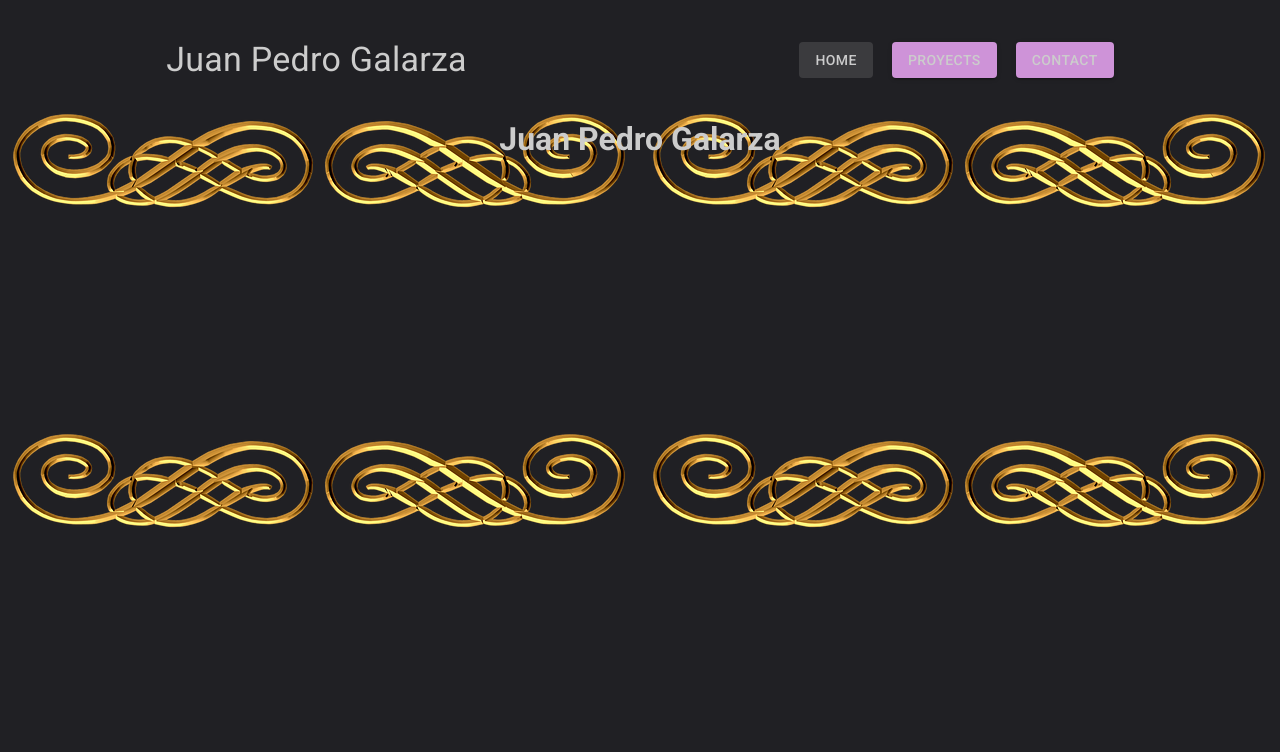
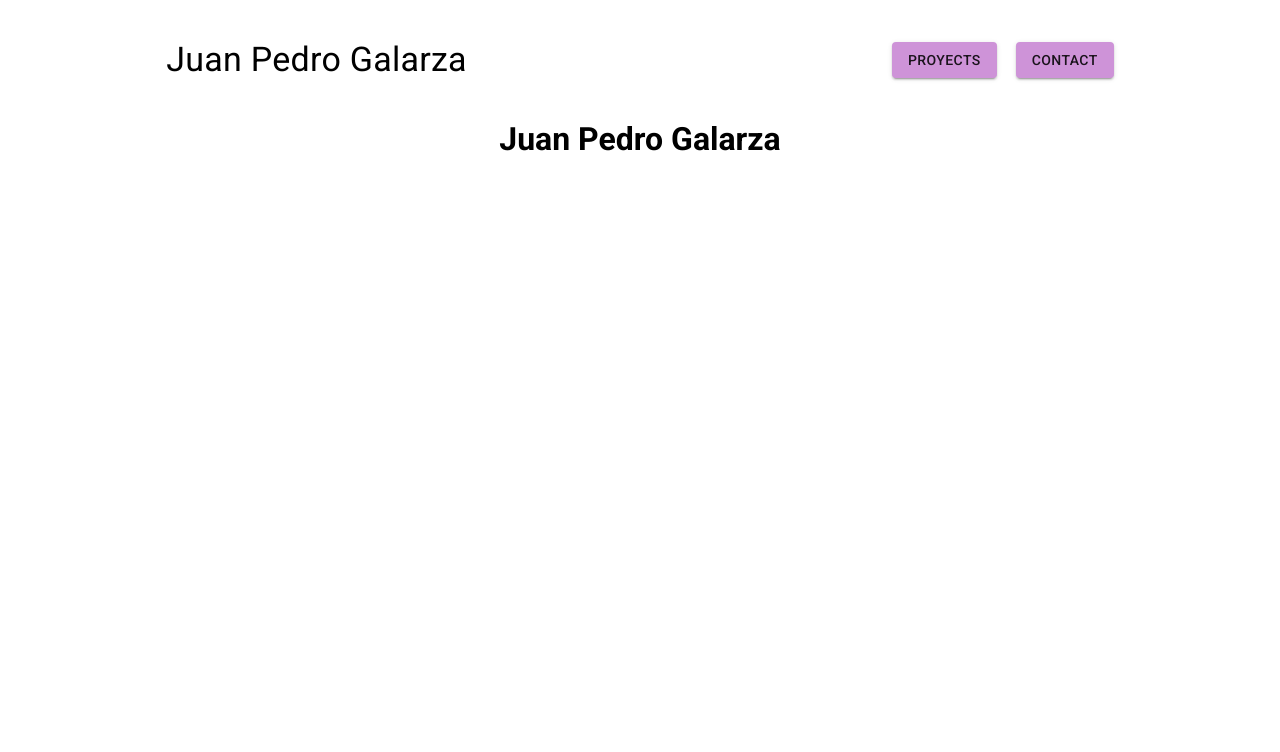
Before and after one commit to juanPedroGalarza/portfolio-react, a React (Vite) app: page / in a window 1280 px wide. Shown: the top 752 px of the page. Built offline with nearby package versions, Linux system fonts and the light colour scheme.

Commit message:
update index.css

```diff
--- a/src/index.css
+++ b/src/index.css
@@ -2,13 +2,7 @@
   padding: 0;
   margin: 0;
   box-sizing: border-box;
-  color: #ccc;
   font-family: "Roboto";
-}
-body{
-  background-color: #202024;
-  background-image: url("/public/img/pattern03.png");
-  background-repeat: repeat;
 }
 .main{
   min-height: 85vh;
```
